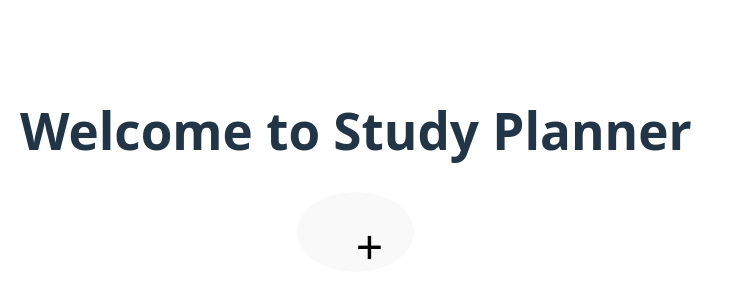
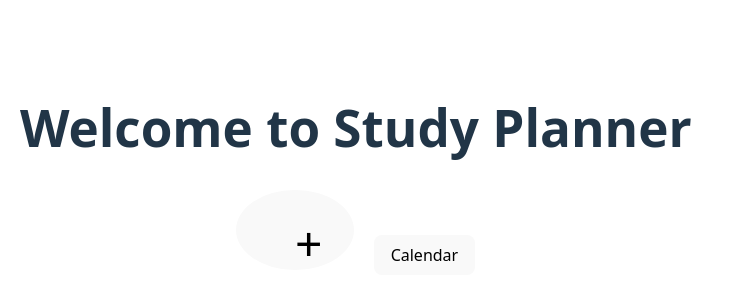
Before and after one commit to FatehPHD/StudyPlanner, a React (Vite) app in the folder front-end/: page / in a window 1280 px wide. Shown: the part 230-530 px from the top of the page, without its empty margins (0-734 px from the left). Built offline with nearby package versions, Linux system fonts and the light colour scheme.

Commit message:
added a react calender

```diff
--- a/front-end/package.json
+++ b/front-end/package.json
@@ -12,6 +12,7 @@
   "dependencies": {
     "axios": "^1.9.0",
     "react": "^19.0.0",
+    "react-calendar": "^5.1.0",
     "react-dom": "^19.0.0",
     "react-router-dom": "^7.5.3"
   },
--- a/front-end/src/App.jsx
+++ b/front-end/src/App.jsx
@@ -1,6 +1,7 @@
 import { Routes, Route } from 'react-router-dom'
 import Home    from './components/Home'
 import AddPage from './components/AddPage.jsx';
+import CalendarPage from './components/CalendarPage'
 
 export default function App() {
   return (
@@ -10,6 +11,7 @@ export default function App() {
 
       {/* Add‐outline page with form + results */}
       <Route path="/add" element={<AddPage />} />
+      <Route path="/calendar" element={<CalendarPage />} />
     </Routes>
   )
 }
--- /dev/null
+++ b/front-end/src/components/CalendarPage.jsx
@@ -0,0 +1,18 @@
+import { useState } from 'react'
+import ReactCalendar from 'react-calendar'
+import 'react-calendar/dist/Calendar.css'
+
+export default function CalendarPage() {
+  const [date, setDate] = useState(new Date())
+
+  return (
+    <div style={{ padding: 20 }}>
+      <h1>Calendar</h1>
+      <ReactCalendar
+        onChange={setDate}
+        value={date}
+      />
+      <p>Selected date: {date.toDateString()}</p>
+    </div>
+  )
+}
--- a/front-end/src/components/Home.jsx
+++ b/front-end/src/components/Home.jsx
@@ -4,6 +4,8 @@ export default function Home() {
   return (
     <div style={{ padding: 20, textAlign: 'center' }}>
       <h1>Welcome to Study Planner</h1>
+
+      <div style={{ display: 'inline-block', margin: '0 10px' }}>
         <Link to="/add">
           <button
             style={{
@@ -12,11 +14,28 @@ export default function Home() {
               height: 80,
               borderRadius: '50%',
               lineHeight: 1,
+              cursor: 'pointer',
             }}
+            aria-label="Add Outline"
           >
             +
           </button>
         </Link>
       </div>
+
+      <div style={{ display: 'inline-block', margin: '0 10px' }}>
+        <Link to="/calendar">
+          <button
+            style={{
+              padding: '0.5rem 1rem',
+              fontSize: '1rem',
+              cursor: 'pointer',
+            }}
+          >
+            Calendar
+          </button>
+        </Link>
+      </div>
+    </div>
   )
 }
```
Also changed, not shown: 2 other files (tests, documents, lock files or other folders). Lines whose indentation alone changed are shown as unchanged.
